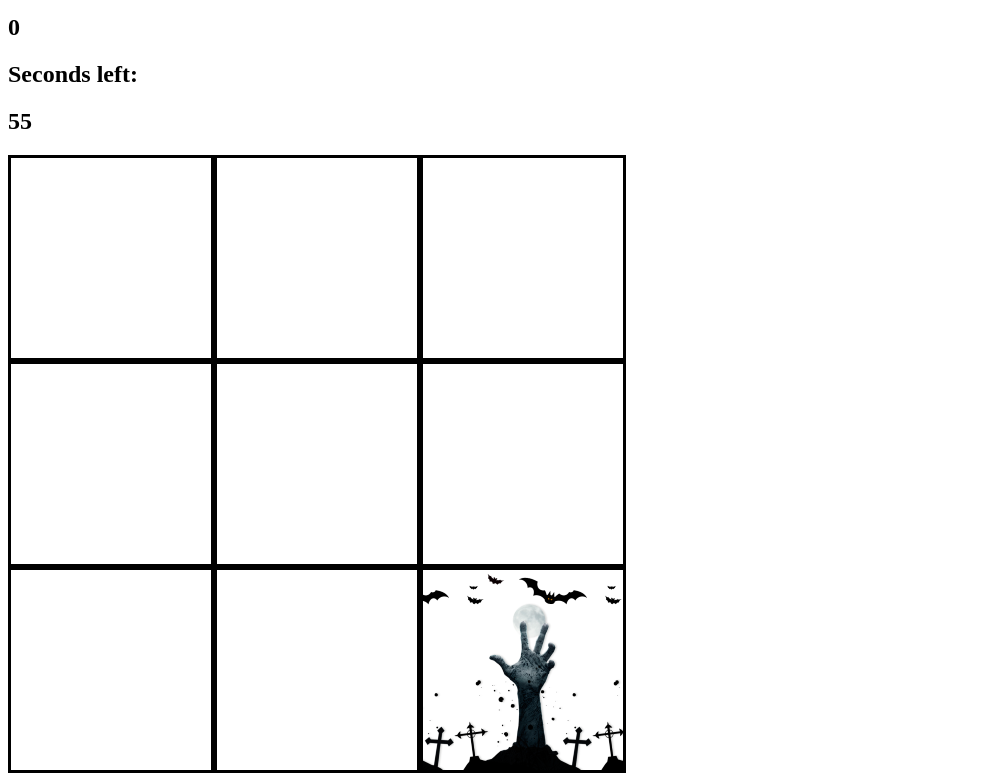
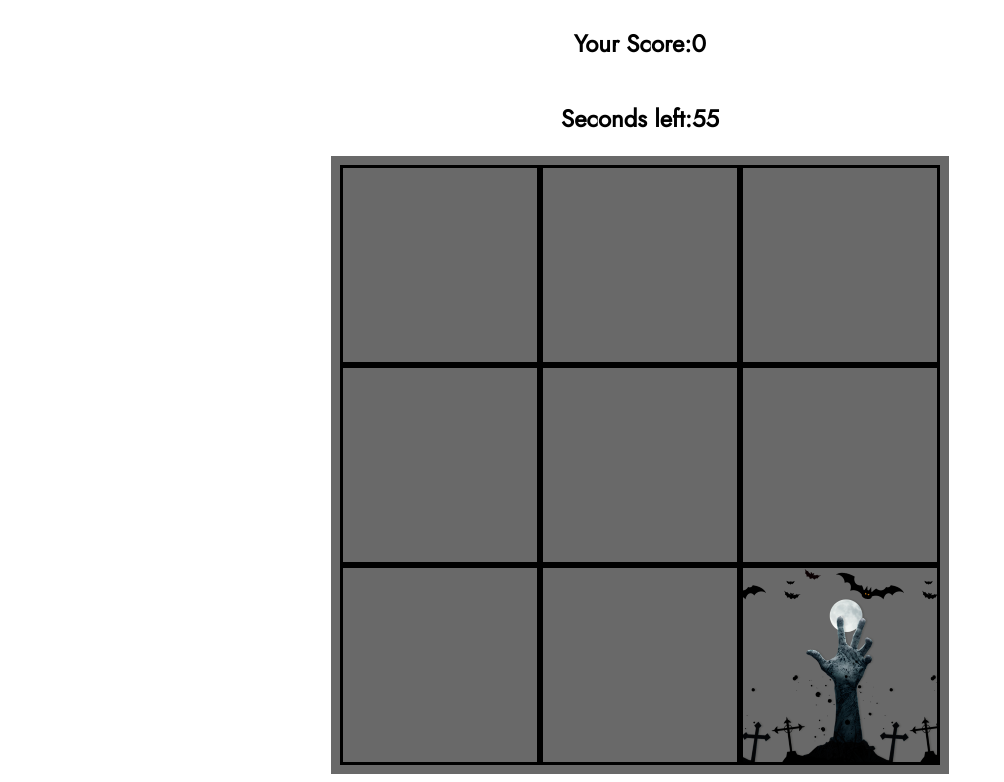
Before and after one commit to stronghearth/whack-a-mole, a plain HTML site: page index.html in a window 1280 px wide. Shown: the part 113-895 px from the top of the page, without its empty margins (0-1004 px from the left). Drawn offline with Linux system fonts and the light colour scheme.

Commit message:
finalized styling

```diff
--- a/app.js
+++ b/app.js
@@ -30,8 +30,6 @@ function moveMole () {
     timerId = setInterval(randomSquare, 1000)
 }
 
-moveMole()
-
 function countDown () {
     currentTime--
     timeLeft.textContent = currentTime
@@ -43,3 +41,5 @@ function countDown () {
 }
 
 let timerId = setInterval(countDown, 1000)
+
+moveMole()
--- a/index.html
+++ b/index.html
@@ -4,17 +4,22 @@
     <meta charset="UTF-8">
     <meta name="viewport" content="width=device-width, initial-scale=1.0">
     <link rel="stylesheet" href="style.css">
+    <link href="https://fonts.googleapis.com/css2?family=Jost&display=swap" rel="stylesheet">
     <title>Whack-A-Zombie!</title>
 </head>
     <body>
-
+        <main>
             <h1>Whack-A-Zombie!</h1>
 
-    <h2>Your Score:</h2>
-    <h2 id="score">0</h2>
+            <section class="scoreSection">
+                <h2>Your Score: </h2>
+                <h2 id="score"> 0</h2>
+            </section>
 
-    <h2>Seconds left:</h2>
-    <h2 id="time-left">60</h2>
+            <section class="timerSection">
+                <h2>Seconds left: </h2>
+                <h2 id="time-left"> 60</h2>
+            </section>
 
             <div class="grid">
                 <div class="square" id="1"></div>
@@ -27,7 +32,7 @@
                 <div class="square" id="8"></div>
                 <div class="square" id="9"></div>
             </div>
-
+        </main>
     </body>
 <script src="app.js" charset="utf-8"></script>
 </html>
--- a/style.css
+++ b/style.css
@@ -1,8 +1,36 @@
+* {
+    box-sizing: border-box;
+}
+
+body {
+    font-family: 'Jost', sans-serif;
+}
+
 .square {
     width: 200px;
     height: 200px;
     border-style: solid;
     border-color: black;
+}
+
+.square:hover {
+    cursor: pointer;
+}
+
+main {
+    display: flex;
+    flex-direction: column;
+    justify-content: center;
+    align-items: center;
+    margin-top: 30px;
+}
+
+
+.scoreSection, .timerSection {
+    display: flex;
+    flex-direction: row;
+    justify-content: center;
+    align-items: center;
 }
 
 .grid {
@@ -12,6 +40,7 @@
     align-content: center;
     width: 618px;
     height: 618px;
+    background-color: #696969;
 }
 
 .mole {
```
Lines whose indentation alone changed are shown as unchanged.
